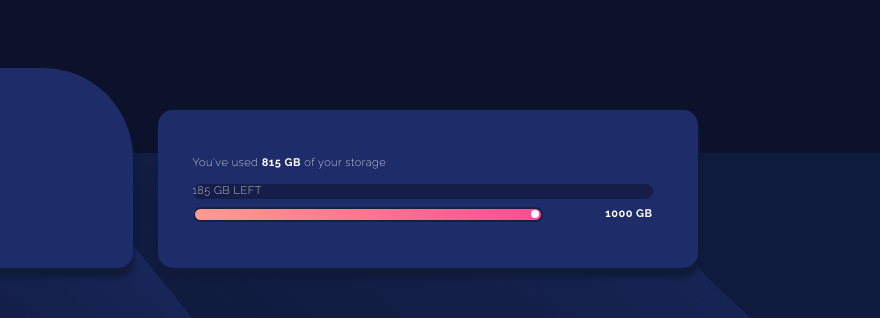
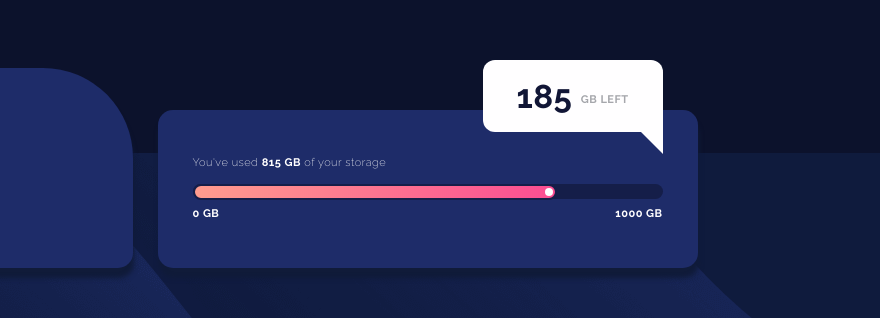
Before and after one commit to linzhangcs/Fylo-data-storage, a website: page index.html in a window 1280 px wide. Shown: the part 177-495 px from the top of the page, 400-1280 px from the left. Drawn offline with Linux system fonts and the light colour scheme.

Commit message:
add styling for tooltip and usage text in the tooltip

```diff
--- a/style/main.scss
+++ b/style/main.scss
@@ -1,5 +1,7 @@
 $white: #fffeff;
 $bgcolor: #0c122c;
+$tooltip-data-color: #111636;
+$tooltip-text-color: #a6a7ac;
 $icon-bgcolor: #0b1129;
 $databar-bgcolor: #151e49;
 $data-storage-bgcolor: #1e2c69;
@@ -22,7 +24,7 @@ body{
 //     color: #fffeff;
 // }
 .main-container{
-    box-sizing: content-box;
+    box-sizing: border-box;
     position: relative;
     display: flex;
     flex-direction: column;
@@ -53,6 +55,7 @@ body{
         .logo{
             margin: 40px 0 20px 35px;
             font-size: 2em;
+            cursor: pointer;
         }
 
         .func-icons{
@@ -96,18 +99,56 @@ body{
         box-shadow: 1px 10px 5px $data-storage-shadow;
         font-size: 11px;
         letter-spacing: 0.5px;
+        position: relative;
+
+        .data-usage-tooltip{
+            position: absolute;
+            right: 35px;
+            top: -50px;
+            width: 180px;
+            height: 72px;
+            border-radius:  12px 12px 0 12px;
+            background-color: $white;
+            color: $tooltip-data-color;
+            font-size: 3em;
+            font-weight: 700;
+            text-align: center;
+            display: flex;
+            flex-direction: column;
+            justify-content: center;
+
+            .captialized{
+                text-transform: uppercase;
+                color: $tooltip-text-color;
+                vertical-align: middle;
+                line-height: normal;
+                font-size: 11px;
+            }
+
+            #tooltip{
+
+                width: 0px;
+                height: 0px;
+                border-right: 22px solid $white;
+                border-top: 22px solid transparent;
+                border-bottom: 22px solid transparent;
+
+                position: absolute;
+                top: 50px;
+                right: 0;
+            }
+        }
 
         .data-usage-bar{
-            width: 460px;
             height: 15px;
             border-radius: 12px;
             background-color: $databar-bgcolor;
             margin: 15px 0 8px;
 
             .data-usage-used{
-                width: 350px;
-                height: 15px;
-                box-sizing: border-box;
+                width: 360px;
+                height: 12px;
+                // box-sizing: border-box;
                 border: $databar-bgcolor 2px solid;
                 border-radius: 10px;
                 background: linear-gradient(90deg, $data-usage-bar-start 0%, $data-usage-bar-end 100%);
@@ -121,12 +162,12 @@ body{
                 background-color: $white;
                 position: absolute;
                 right: 2px;
-                top: 1px;
+                top: 2px;
             }
         }
 
         .usage-data-label{
-            box-sizing: border-box;
+            // box-sizing: border-box;
             width: 100%;
             padding-right: 10px;
             display: flex;
```
Also changed, not shown: style/main.css, 1 other file.
